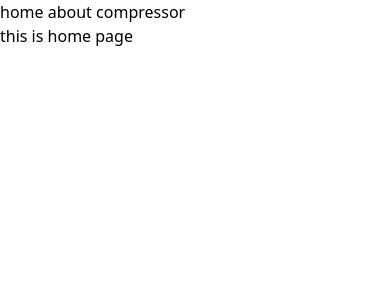
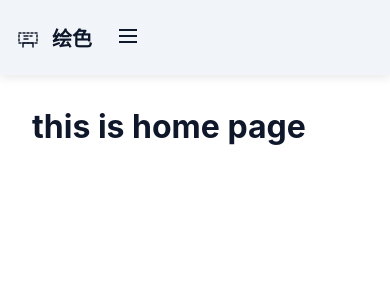
Before and after one commit to zsgnaij/qycc, a SvelteKit app: page / in a window 390 px wide. Shown: the top 300 px of the page. Built offline with nearby package versions, Linux system fonts and the light colour scheme.

Commit message:
导航栏

```diff
--- a/package.json
+++ b/package.json
@@ -35,6 +35,7 @@
 		"prettier": "^3.4.2",
 		"prettier-plugin-svelte": "^3.3.3",
 		"prettier-plugin-tailwindcss": "^0.6.11",
+		"sass-embedded": "^1.89.2",
 		"svelte": "^5.0.0",
 		"svelte-check": "^4.0.0",
 		"tailwindcss": "^4.0.0",
@@ -42,5 +43,8 @@
 		"typescript-eslint": "^8.20.0",
 		"vite": "^6.2.5",
 		"vitest": "^3.0.0"
+	},
+	"overrides": {
+		"vite": "npm:rolldown-vite@latest"
 	}
 }
--- a/src/app.css
+++ b/src/app.css
@@ -1,3 +1,21 @@
 @import 'tailwindcss';
 @plugin '@tailwindcss/forms';
 @plugin '@tailwindcss/typography';
+
+:root {
+  --bg-color: #f8fafc;
+  --text-color: #1e293b;
+  --primary: #6366f1;
+}
+
+.dark {
+  --bg-color: #1e293b;
+  --text-color: #f8fafc;
+  --primary: #818cf8;
+}
+
+body {
+  background: var(--bg-color);
+  color: var(--text-color);
+  transition: background 0.3s ease, color 0.3s ease;
+}
--- a/src/routes/+layout.svelte
+++ b/src/routes/+layout.svelte
@@ -1,13 +1,365 @@
+<script lang="ts" context="module">
+	// 在模块上下文中添加主题切换逻辑
+	if (typeof window !== 'undefined') {
+		// 检查用户系统偏好
+		const prefersDark = window.matchMedia('(prefers-color-scheme: dark)').matches;
+
+		// 检查本地存储的主题设置
+		const savedTheme = localStorage.getItem('theme');
+		const initialTheme = savedTheme || (prefersDark ? 'dark' : 'light');
+
+		// 应用初始主题
+		document.documentElement.setAttribute('data-theme', initialTheme);
+
+		// 设置主题切换监听器
+		document.getElementById('theme-toggle')?.addEventListener('change', (e) => {
+			const isChecked = (e.target as HTMLInputElement).checked;
+			const newTheme = isChecked ? 'dark' : 'light';
+
+			document.documentElement.setAttribute('data-theme', newTheme);
+			localStorage.setItem('theme', newTheme);
+		});
+
+		// 根据当前主题设置切换状态
+		const switchElement = document.getElementById('theme-toggle') as HTMLInputElement;
+		if (switchElement) {
+			switchElement.checked = initialTheme === 'dark';
+		}
+	}
+</script>
+
 <script lang="ts">
-	import '../app.css';
 	import { base } from '$app/paths';
+	import { fly } from 'svelte/transition';
 
-	let { children } = $props();
+	export let children: any;
+
+	// 当前活动链接状态
+	let activeLink = base ? base + '/' : '/';
+
+	// 导航项配置
+	const navItems = [
+		{ name: '首页', path: base ? base + '/' : '/' },
+		{ name: '关于', path: base ? base + '/about' : '/about' },
+		{ name: '压缩器', path: base ? base + '/compressor' : '/compressor' }
+	];
+
+	// 移动端菜单状态
+	let mobileMenuOpen = false;
 </script>
-<nav>
-	<a href="{base}/">home</a>
-	<a href="{base}/about">about</a>
-	<a href="{base}/compressor">compressor</a>
+
+<nav class="navbar">
+	<!-- 导航栏左侧logo/品牌 -->
+	<div class="navbar-brand">
+		<a href="{base}/" class="logo-link">
+			<svg
+				xmlns="http://www.w3.org/2000/svg"
+				width="24"
+				height="24"
+				viewBox="0 0 24 24"
+				fill="none"
+				stroke="currentColor"
+				stroke-width="1.5"
+				stroke-linecap="round"
+			>
+				<path d="M3 7H21V17H3z" stroke-dasharray="2 2" />
+				<!-- 细微纹理 -->
+				<path d="M7 21V17H17V21" />
+				<path d="M8 10H16M8 13H13" stroke-dasharray="4 2" />
+				<!-- 虚线笔触 -->
+			</svg>
+			<span>绘色</span>
+		</a>
+
+		<!-- 移动端菜单切换按钮 -->
+		<button class="mobile-toggle" on:click={() => (mobileMenuOpen = !mobileMenuOpen)}>
+			{#if mobileMenuOpen}
+				<svg
+					width="24"
+					height="24"
+					viewBox="0 0 24 24"
+					fill="none"
+					stroke="currentColor"
+					stroke-width="2"
+				>
+					<line x1="18" y1="6" x2="6" y2="18" />
+					<line x1="6" y1="6" x2="18" y2="18" />
+				</svg>
+			{:else}
+				<svg
+					width="24"
+					height="24"
+					viewBox="0 0 24 24"
+					fill="none"
+					stroke="currentColor"
+					stroke-width="2"
+				>
+					<line x1="3" y1="12" x2="21" y2="12" />
+					<line x1="3" y1="6" x2="21" y2="6" />
+					<line x1="3" y1="18" x2="21" y2="18" />
+				</svg>
+			{/if}
+		</button>
+	</div>
+
+	<!-- 导航链接区域 -->
+	<div class={`nav-links ${mobileMenuOpen ? 'mobile-open' : ''}`}>
+		{#each navItems as item}
+			<a
+				href={item.path}
+				class:active={activeLink === item.path}
+				on:click={() => {
+					activeLink = item.path;
+					mobileMenuOpen = false;
+				}}
+				in:fly={{ y: 20, duration: 300 }}
+				out:fly={{ y: -20, duration: 300 }}
+			>
+				{item.name}
+				<span class="link-indicator" />
+			</a>
+		{/each}
+	</div>
+
+	<!-- 主题切换按钮 -->
+	<div class="theme-switch"></div>
 </nav>
 
-{@render children()}
+<main class="content-container">
+	{@render children()}
+</main>
+
+<style lang="scss">
+	:global(body) {
+		margin: 0;
+		padding: 0;
+		font-family:
+			'Inter',
+			system-ui,
+			-apple-system,
+			sans-serif;
+		color: var(--text-primary);
+		background: var(--bg-primary);
+		transition:
+			background-color 0.3s ease,
+			color 0.3s ease;
+	}
+
+	:root {
+		--primary: #6366f1;
+		--primary-dark: #4f46e5;
+		--text-primary: #0f172a;
+		--text-secondary: #475569;
+		--bg-primary: #ffffff;
+		--bg-secondary: #f1f5f9;
+		--border: #e2e8f0;
+		--shadow: rgba(0, 0, 0, 0.1);
+	}
+
+	[data-theme='dark'] {
+		--primary: #818cf8;
+		--primary-dark: #6366f1;
+		--text-primary: #f1f5f9;
+		--text-secondary: #cbd5e1;
+		--bg-primary: #0f172a;
+		--bg-secondary: #1e293b;
+		--border: #334155;
+		--shadow: rgba(0, 0, 0, 0.3);
+	}
+
+	.navbar {
+		display: flex;
+		justify-content: space-between;
+		align-items: center;
+		padding: 1rem 2rem;
+		background-color: var(--bg-secondary);
+		box-shadow: 0 2px 10px var(--shadow);
+		position: sticky;
+		top: 0;
+		z-index: 100;
+
+		.navbar-brand {
+			display: flex;
+			align-items: center;
+			gap: 1rem;
+
+			.logo-link {
+				display: flex;
+				align-items: center;
+				gap: 0.75rem;
+				text-decoration: none;
+				font-weight: 700;
+				font-size: 1.25rem;
+				color: var(--text-primary);
+				transition: color 0.2s ease;
+
+				&:hover {
+					color: var(--primary);
+				}
+			}
+		}
+
+		.mobile-toggle {
+			display: none;
+			background: none;
+			border: none;
+			cursor: pointer;
+			color: var(--text-primary);
+			padding: 0.5rem;
+		}
+
+		.nav-links {
+			display: flex;
+			gap: 2rem;
+			align-items: center;
+
+			a {
+				position: relative;
+				text-decoration: none;
+				color: var(--text-secondary);
+				font-weight: 500;
+				padding: 0.5rem 0;
+				transition: all 0.2s ease;
+
+				&:hover {
+					color: var(--text-primary);
+
+					.link-indicator {
+						width: 100%;
+					}
+				}
+
+				&.active {
+					color: var(--primary);
+					font-weight: 600;
+
+					.link-indicator {
+						width: 100%;
+						background: var(--primary);
+					}
+				}
+
+				.link-indicator {
+					position: absolute;
+					bottom: 0;
+					left: 0;
+					height: 2px;
+					width: 0;
+					background: var(--primary);
+					border-radius: 2px;
+					transition: width 0.3s ease;
+				}
+			}
+		}
+
+		.theme-switch {
+			margin-left: 1.5rem;
+
+			.switch {
+				position: relative;
+				display: inline-block;
+				width: 50px;
+				height: 26px;
+
+				input {
+					opacity: 0;
+					width: 0;
+					height: 0;
+
+					&:checked + .slider {
+						background-color: var(--primary);
+					}
+
+					&:checked + .slider:before {
+						transform: translateX(24px);
+					}
+				}
+
+				.slider {
+					position: absolute;
+					cursor: pointer;
+					top: 0;
+					left: 0;
+					right: 0;
+					bottom: 0;
+					background-color: var(--border);
+					transition: all 0.4s ease;
+
+					&:before {
+						position: absolute;
+						content: '';
+						height: 18px;
+						width: 18px;
+						left: 4px;
+						bottom: 4px;
+						background-color: var(--bg-primary);
+						transition: all 0.4s ease;
+					}
+
+					&.round {
+						border-radius: 34px;
+
+						&:before {
+							border-radius: 50%;
+						}
+					}
+				}
+			}
+		}
+	}
+
+	.content-container {
+		max-width: 1200px;
+		margin: 2rem auto;
+		padding: 0 2rem;
+	}
+
+	/* 响应式设计 */
+	@media (max-width: 768px) {
+		.navbar {
+			padding: 1rem;
+			flex-wrap: wrap;
+
+			.mobile-toggle {
+				display: block;
+			}
+
+			.nav-links {
+				flex-direction: column;
+				position: absolute;
+				top: 100%;
+				left: 0;
+				right: 0;
+				background: var(--bg-secondary);
+				box-shadow: 0 5px 10px var(--shadow);
+				padding: 1rem;
+				gap: 1rem;
+				clip-path: polygon(0 0, 100% 0, 100% 0, 0 0);
+				transition: clip-path 0.4s ease;
+
+				a {
+					width: 100%;
+					padding: 0.75rem 1rem;
+					border-radius: 0.5rem;
+
+					&:hover,
+					&.active {
+						background: rgba(var(--primary), 0.1);
+					}
+				}
+
+				&.mobile-open {
+					clip-path: polygon(0 0, 100% 0, 100% 100%, 0% 100%);
+				}
+			}
+		}
+	}
+
+	@media (min-width: 769px) {
+		.navbar {
+			.nav-links {
+				margin-left: 2rem;
+			}
+		}
+	}
+</style>
```
Also changed, not shown: 1 other file (tests, documents, lock files or other folders).
